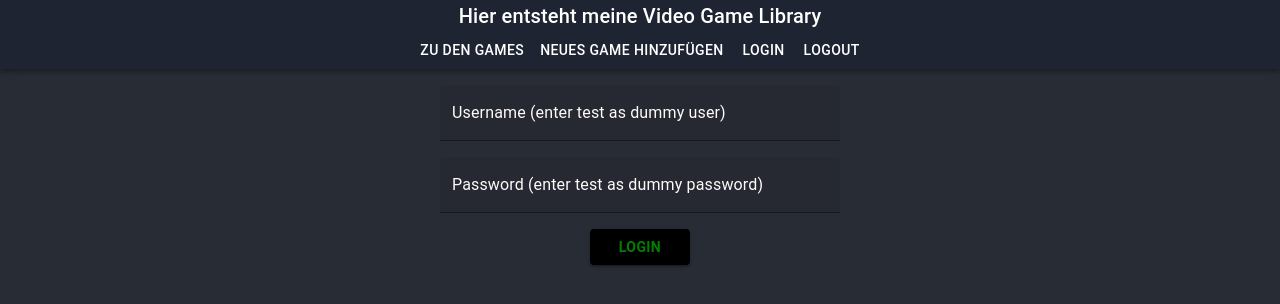
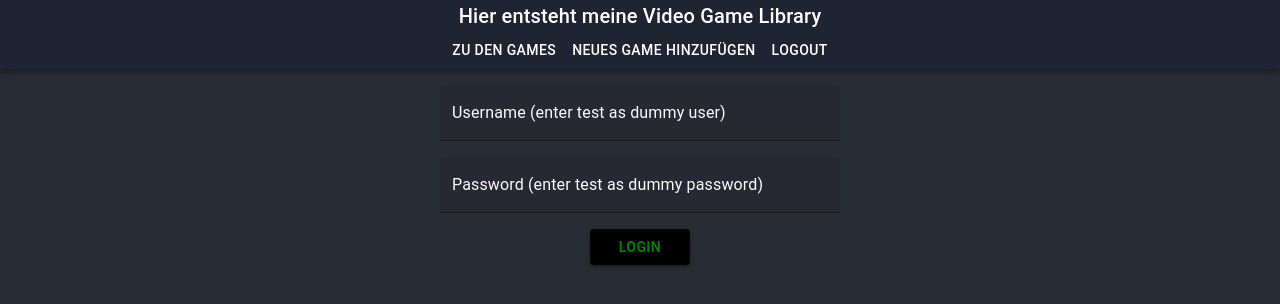
Before and after one commit to CodingRobIT/Digitales-Gesellenstueck, a React (Create React App) app in the folder frontend/: page /login in a window 1280 px wide. Shown: the top 304 px of the page. Built offline with nearby package versions, Linux system fonts and the light colour scheme; no server answers.

Commit message:
delete Login in Header.tsx

```diff
--- a/frontend/src/components/Header.tsx
+++ b/frontend/src/components/Header.tsx
@@ -35,9 +35,6 @@ export default function Header(props: Props) {
                             <Button color="inherit" component={Link} to="/games/add">
                                 Neues Game Hinzufügen
                             </Button>
-                            <Button color="inherit" component={Link} to="/login">
-                                Login
-                            </Button>
                             <Button color="inherit" onClick={handleLogout}>
                                 Logout
                             </Button>
```
